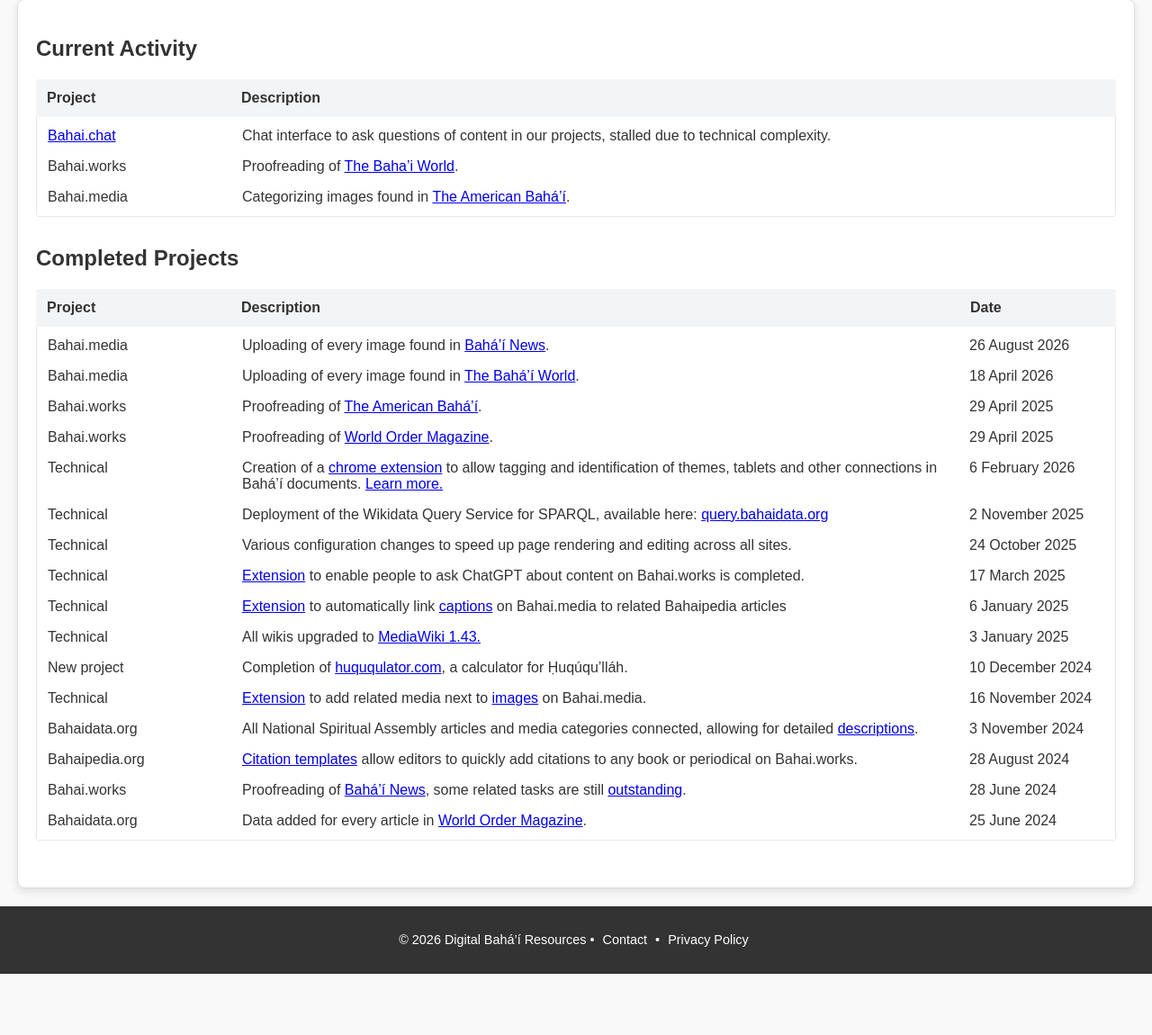
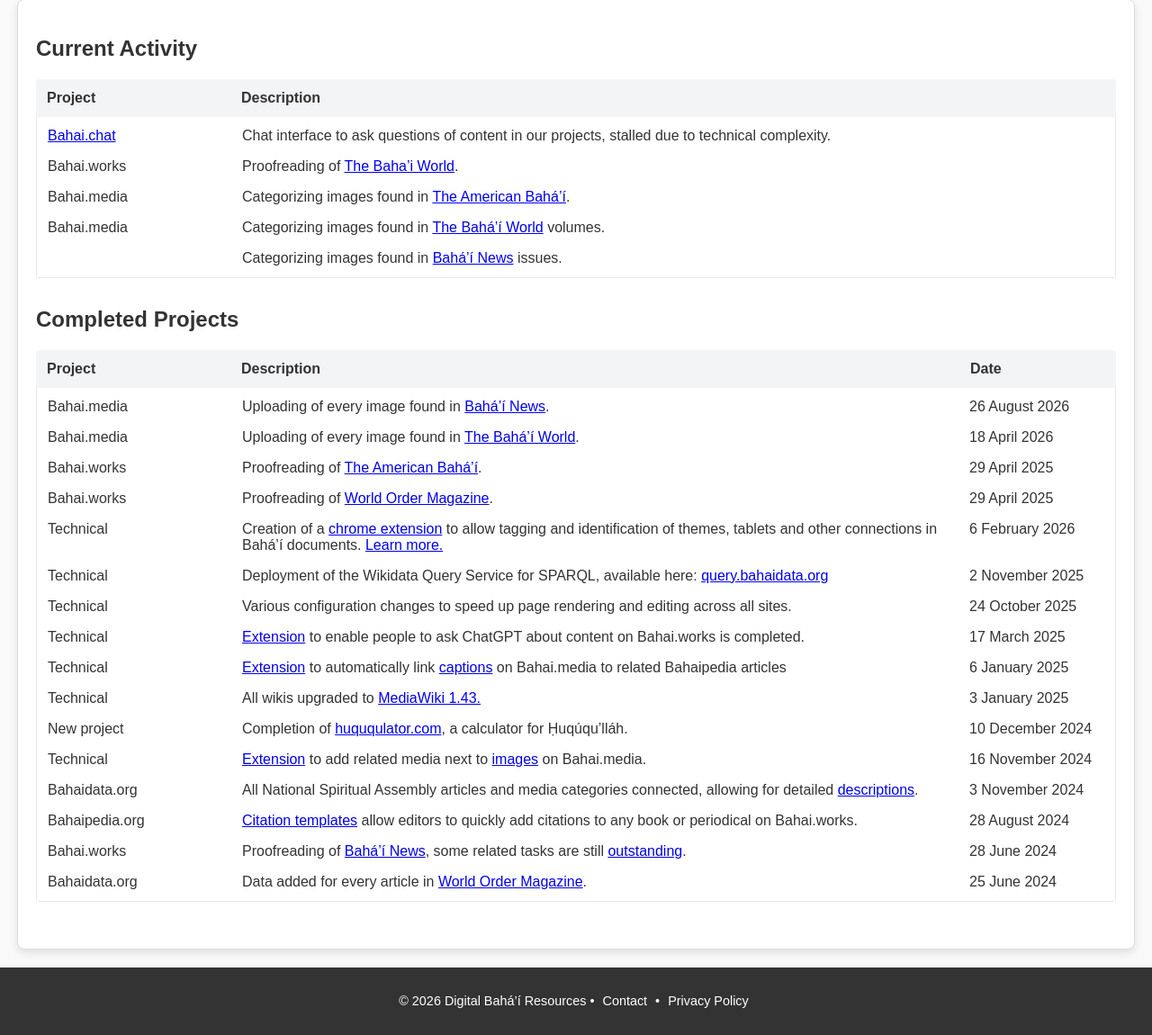
Before and after one commit to bahaipedia/digitalbahairesources, a Node server app: page /current-activity in a window 1280 px wide. Shown: the part 104-1254 px from the top of the page at 90% size. Before the commit the page ends 1186 px from the top, so only its background shows below. Run offline with Node 20, Linux system fonts and the light colour scheme.

Commit message:
Update current-activity.ejs

```diff
--- a/views/current-activity.ejs
+++ b/views/current-activity.ejs
@@ -26,6 +26,10 @@
                                 <div class="col-details">Proofreading of <a href="https://bahai.works/Category:Proofread_text_in_the_Baha%E2%80%99i_World_series">The Baha’i World</a>.</div>
                                 <div class="col-project">Bahai.media</div>
                                 <div class="col-details">Categorizing images found in <a href="https://bahai.media/Category:The_American_Bah%C3%A1%E2%80%99%C3%AD">The American Bahá’í</a>.</div>
+                                <div class="col-project">Bahai.media</div>
+                                <div class="col-details">Categorizing images found in <a href="https://bahai.media/Category:Bah%C3%A1%E2%80%99%C3%AD_World_category_review_in_progress">The Bahá’í World</a> volumes.</div>
+                                <div class="col-project"></div>
+                                <div class="col-details">Categorizing images found in <a href="https://bahai.media/Category:Bah%C3%A1%E2%80%99%C3%AD_News_category_review_in_progress">Bahá’í News</a> issues.</div>
                         </div>
                 </div>
 
```
